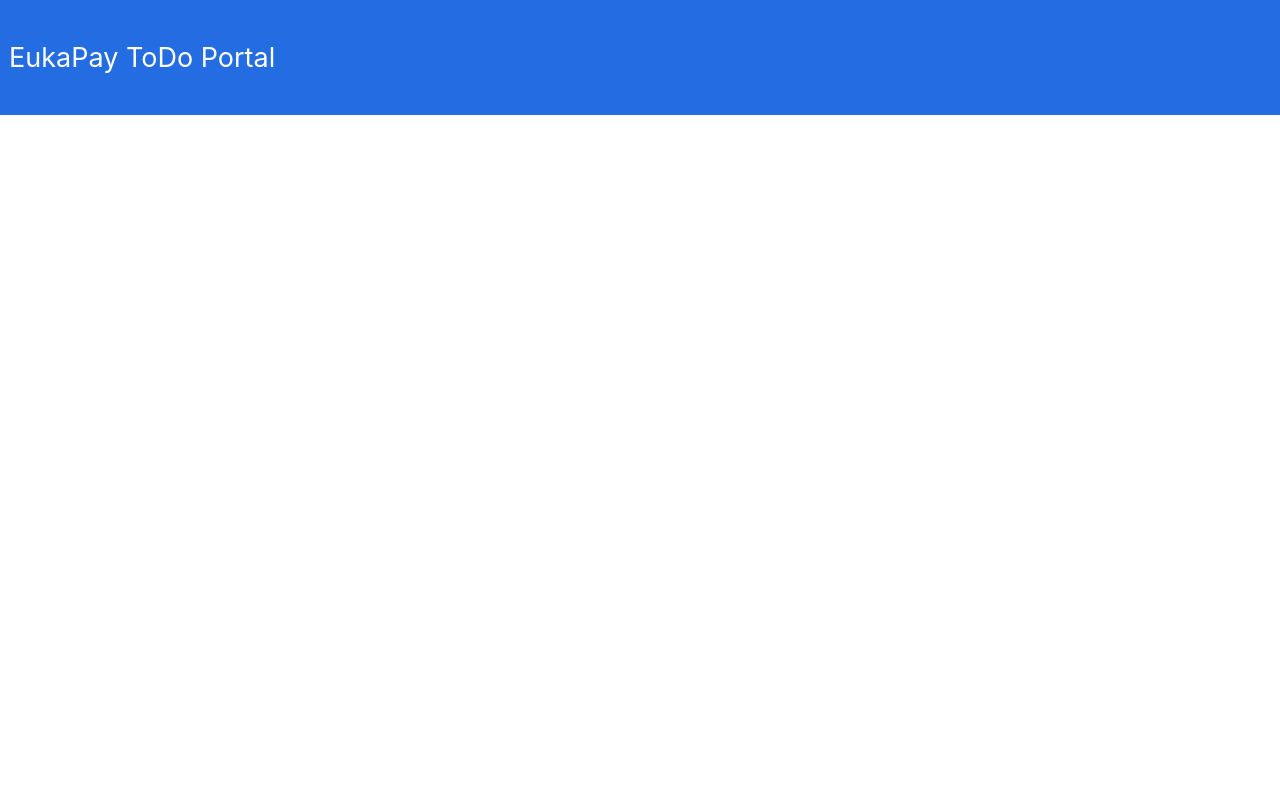
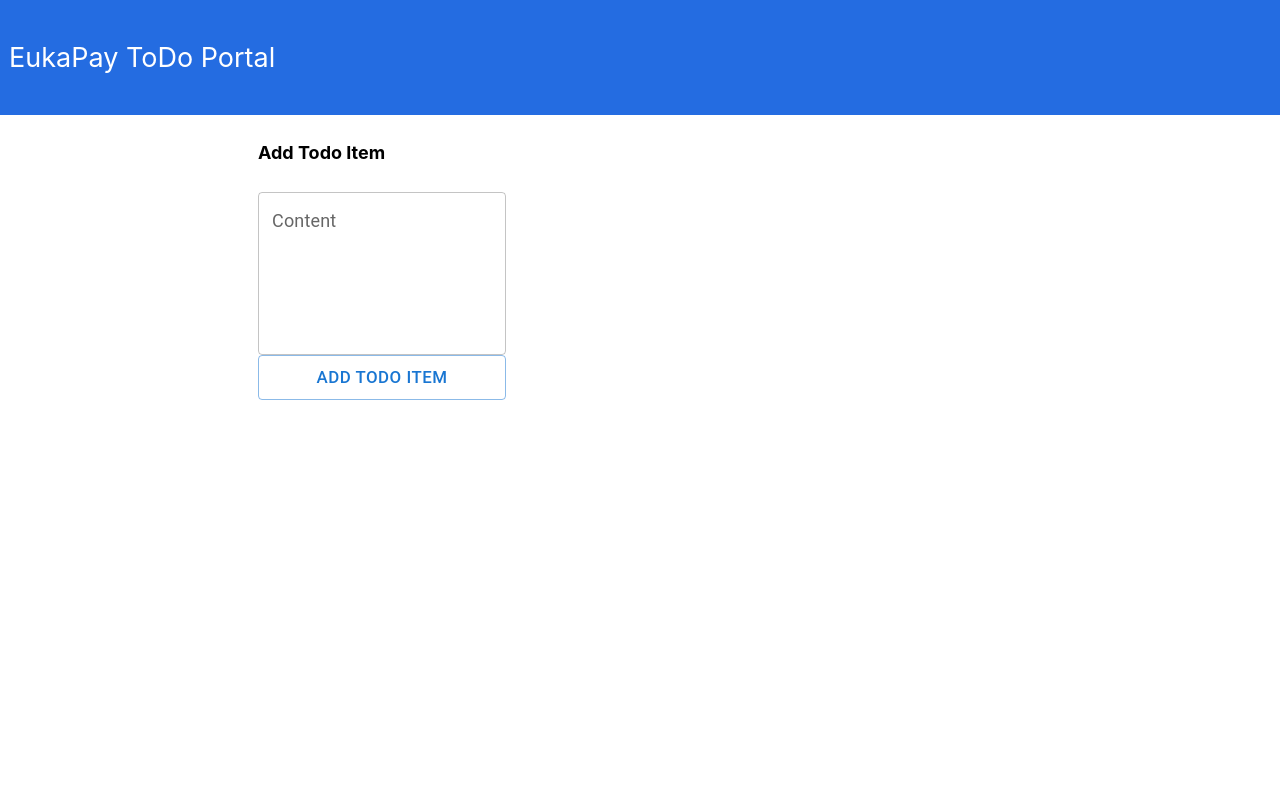
Before and after one commit to paulenokels/eukapay-todo, a Next.js app: page / in a window 1280 px wide. Shown: the top 800 px of the page. Built offline with nearby package versions, Linux system fonts and the light colour scheme.

Commit message:
add_to_design

```diff
--- /dev/null
+++ b/components/AddTodoForm/AddTodoForm.tsx
@@ -0,0 +1,39 @@
+import Grid from '@mui/material/Grid'
+import TextField from '@mui/material/TextField';
+import Button from '@mui/material/Button'
+
+import { useState } from 'react';
+import styles from './todo.module.scss'
+
+const AddTodoForm = () => {
+
+    const [content, setContent] = useState(null);
+
+    const handleChange = (e) => setContent(e.target.value);
+
+   return <Grid container
+        direction="column"
+        >
+            <Grid item>
+                <TextField
+                id="outlined-multiline-flexible"
+                label="Content"
+                multiline
+                minRows={5}
+                maxRows={10}
+                value={content}
+                onChange={handleChange} />
+
+            </Grid>
+
+            <Grid item>
+                <Button className={styles.button} variant="outlined" size="large">Add Todo Item</Button>
+            </Grid>
+
+
+
+
+    </Grid>
+};
+
+export default AddTodoForm;
--- /dev/null
+++ b/components/AddTodoForm/todo.module.scss
@@ -0,0 +1,5 @@
+
+.button {
+    width: 100%;
+    margin-top: 10px;
+}
--- /dev/null
+++ b/components/TodoItems/TodoItems.tsx
@@ -0,0 +1,5 @@
+
+const TodoItems = () =>
+    <div></div>
+
+export default TodoItems
--- /dev/null
+++ b/contexts/todo/todo-context.tsx
@@ -0,0 +1,6 @@
+
+const todoContext = () => {
+
+}
+
+export default todoContext;
--- a/pages/index.tsx
+++ b/pages/index.tsx
@@ -1,10 +1,29 @@
 import Head from 'next/head'
 import Layout from '../components/Layout/Layout'
+import AddTodoForm from '../components/AddTodoForm/AddTodoForm'
+import TodoItems from '../components/TodoItems/TodoItems'
+import Grid from '@mui/material/Grid'
+
 
 export default function Home() {
   return (
-   <Layout>
+    <Layout>
+      <Grid container
+        direction="row"
+        justifyContent="space-around"
+      >
 
-   </Layout>
+        <Grid item>
+          <h4>Add Todo Item</h4>
+          <AddTodoForm />
+        </Grid>
+
+        <Grid item>
+          <TodoItems />
+        </Grid>
+
+      </Grid>
+
+    </Layout>
   )
 }
```
